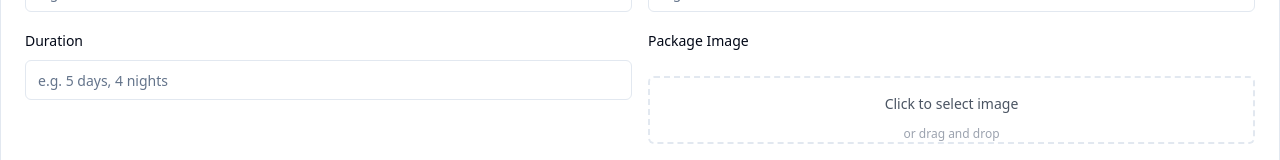
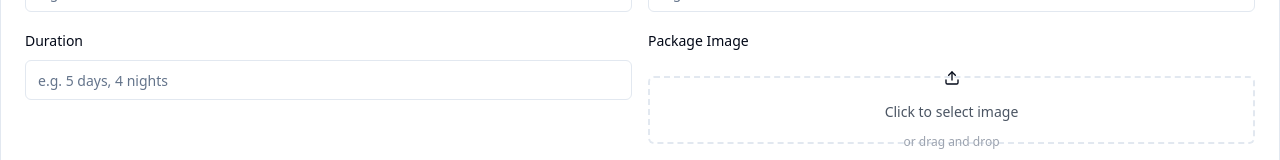
Before and after one commit to sameervaidhraj/journey-seeker-web, a React (Vite) app: page /admin/packages in a window 1280 px wide. Both pictures are taken after a click on the button "Add New Package". Shown: the part 223-383 px from the top of the page. Built offline with nearby package versions, Linux system fonts and the light colour scheme.

Commit message:
Fix: ImageUpload component import and usage
The commit fixes an import error in `ImageUpload.tsx` where the `upload` icon was incorrectly imported from `lucide-react`. It also corrects the usage of the `upload` property in the JSX. The incorrect import was replaced with the correct `Upload` import.

```diff
--- a/src/components/admin/ImageUpload.tsx
+++ b/src/components/admin/ImageUpload.tsx
@@ -3,7 +3,7 @@ import React, { useState } from 'react';
 import { Button } from "@/components/ui/button";
 import { Input } from "@/components/ui/input";
 import { Label } from "@/components/ui/label";
-import { upload } from 'lucide-react';
+import { Upload } from 'lucide-react';
 import { useToast } from "@/components/ui/use-toast";
 
 interface ImageUploadProps {
@@ -76,7 +76,7 @@ const ImageUpload: React.FC<ImageUploadProps> = ({
           onClick={() => document.getElementById('image-upload')?.click()}
           className="w-full border-dashed border-2 py-8 flex flex-col items-center justify-center hover:bg-gray-50"
         >
-          <upload className="h-6 w-6 mb-2" />
+          <Upload className="h-6 w-6 mb-2" />
           <span className="text-sm text-gray-600">Click to select image</span>
           <span className="text-xs text-gray-400 mt-1">or drag and drop</span>
         </Button>
```
